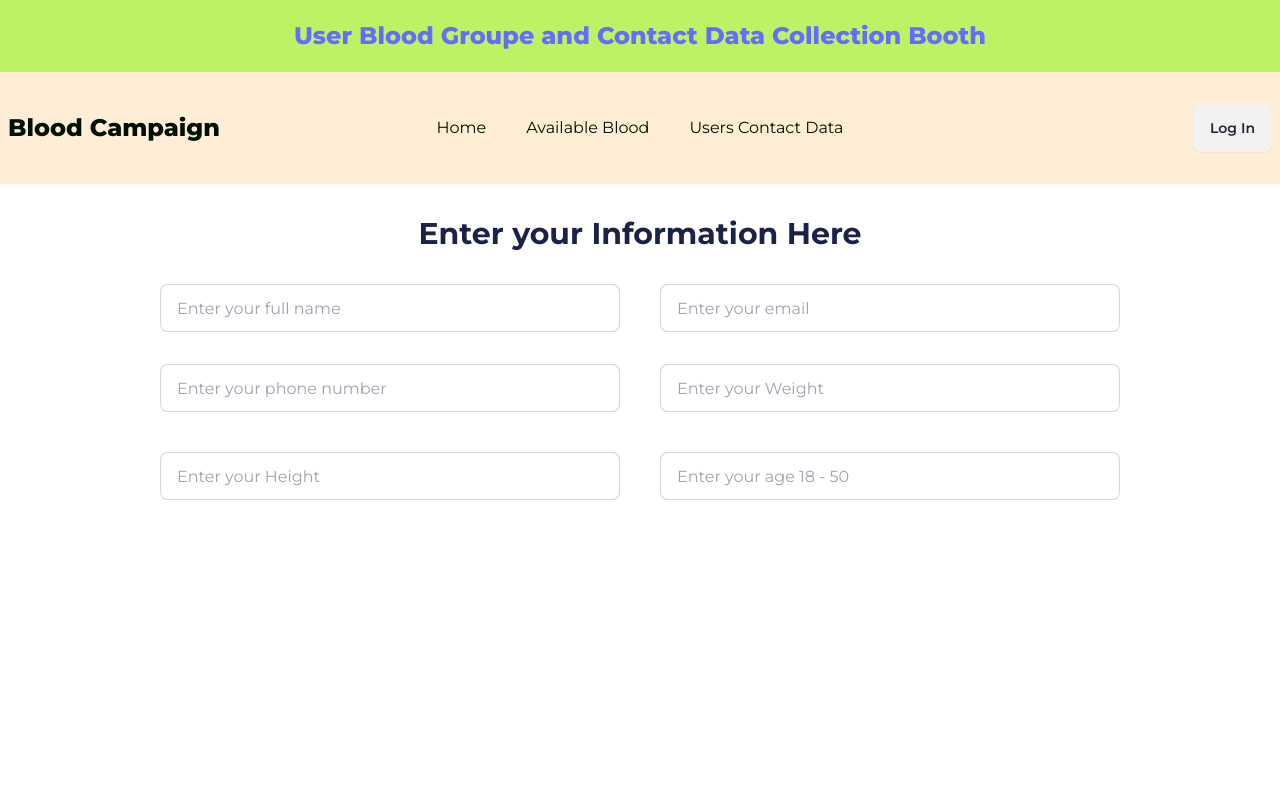
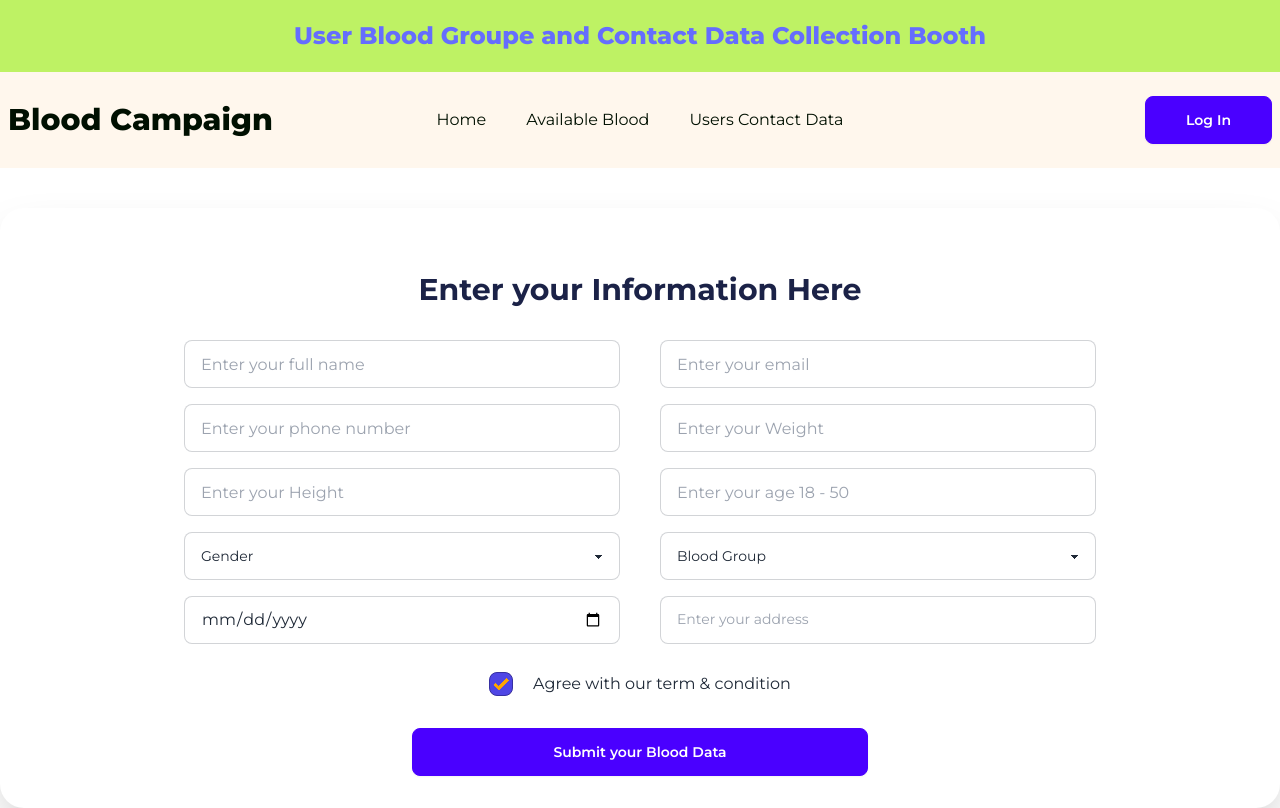
Before and after one commit to mdselimme/Blood-Doner-Data-Collection-Crud-Frontend-React, a React (Vite) app: page / in a window 1280 px wide. Built offline with nearby package versions, Linux system fonts and the light colour scheme.

Commit message:
add-blood-collection-form-creation

```diff
--- a/src/Components/Home/Home.jsx
+++ b/src/Components/Home/Home.jsx
@@ -1,12 +1,15 @@
 const Home = () => {
+  const bloodGroup = ["A +", "A -", "B +", "B -", "AB +", "AB -", "O +", "O -"];
+
   return (
     <div className="container mx-auto">
+      <div className="p-8 rounded-3xl mt-10 shadow-2xl bg-white">
         <h1 className="text-center py-8 text-3xl font-bold text-[#1B2247]">
           Enter your Information Here
         </h1>
         <div className="text-center w-3/4 mx-auto">
           <form>
-          <div className="grid grid-cols-2 gap-10 mb-8">
+            <div className="grid grid-cols-2 gap-10 mb-4">
               <input
                 type="text"
                 name="username"
@@ -20,7 +23,7 @@ const Home = () => {
                 className="input input-bordered w-full"
               />
             </div>
-          <div className="grid grid-cols-2 gap-10 mb-10">
+            <div className="grid grid-cols-2 gap-10 mb-4">
               <input
                 type="number"
                 name="phonenumber"
@@ -34,7 +37,7 @@ const Home = () => {
                 className="input input-bordered w-full"
               />
             </div>
-          <div className="grid grid-cols-2 gap-10 mb-10">
+            <div className="grid grid-cols-2 gap-10 mb-4">
               <input
                 type="number"
                 name="height"
@@ -48,7 +51,54 @@ const Home = () => {
                 className="input input-bordered w-full"
               />
             </div>
+            <div className="grid grid-cols-2 gap-10 mb-4">
+              <select name="gender" className="select select-bordered w-full">
+                <option disabled selected>
+                  Gender
+                </option>
+                <option>Male</option>
+                <option>Female</option>
+                <option>Third Gender</option>
+              </select>
+              <select
+                name="bloodgroup"
+                className="select select-bordered w-full"
+              >
+                <option disabled selected>
+                  Blood Group
+                </option>
+                {bloodGroup.map((ele, idx) => (
+                  <option key={idx}>{ele}</option>
+                ))}
+              </select>
+            </div>
+            <div className="grid grid-cols-2 gap-10 mb-4">
+              <input
+                type="date"
+                name="dateofbirth"
+                placeholder="Enter your Date of birth"
+                className="input input-bordered w-full"
+              />
+              <textarea
+                className="textarea textarea-bordered w-full resize-none h-5"
+                placeholder="Enter your address"
+              ></textarea>
+            </div>
+            <div className="flex items-center justify-center py-3">
+              <input
+                type="checkbox"
+                defaultChecked
+                className="checkbox border-orange-400 [--chkbg:theme(colors.indigo.600)] [--chkfg:orange] checked:border-indigo-800"
+              />{" "}
+              <span className="ms-5">Agree with our term & condition</span>
+            </div>
+            <div>
+              <button className="btn w-1/2 text-white mt-5 btn-primary">
+                Submit your Blood Data
+              </button>
+            </div>
           </form>
+        </div>
       </div>
     </div>
   );
--- a/src/Components/Shared/Header/Header.jsx
+++ b/src/Components/Shared/Header/Header.jsx
@@ -2,8 +2,8 @@ import { Link, NavLink } from "react-router";
 
 const Header = () => {
   return (
-    <div className="bg-orange-100">
-      <div className="container mx-auto py-6">
+    <div className="bg-orange-50">
+      <div className="container mx-auto py-4">
         <div className="navbar">
           <div className="navbar-start">
             <div className="dropdown">
@@ -51,7 +51,7 @@ const Header = () => {
                 </NavLink>
               </ul>
             </div>
-            <Link to={"/"} className="text-2xl text-[#001001] font-extrabold">
+            <Link to={"/"} className="text-3xl text-[#001001] font-extrabold">
               Blood Campaign
             </Link>
           </div>
@@ -78,7 +78,7 @@ const Header = () => {
             </ul>
           </div>
           <div className="navbar-end">
-            <a className="btn">Log In</a>
+            <Link className="btn btn-primary text-white px-10">Log In</Link>
           </div>
         </div>
       </div>
```
Lines whose indentation alone changed are shown as unchanged.
